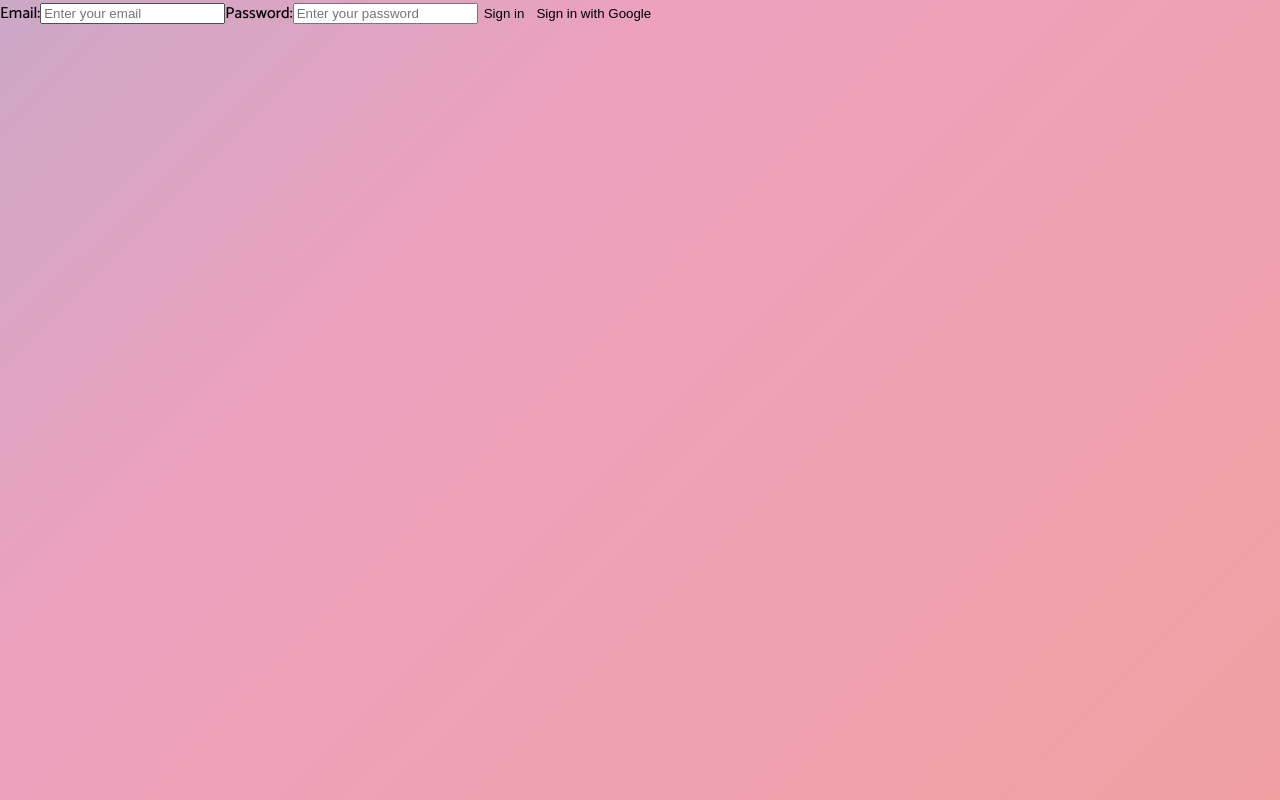
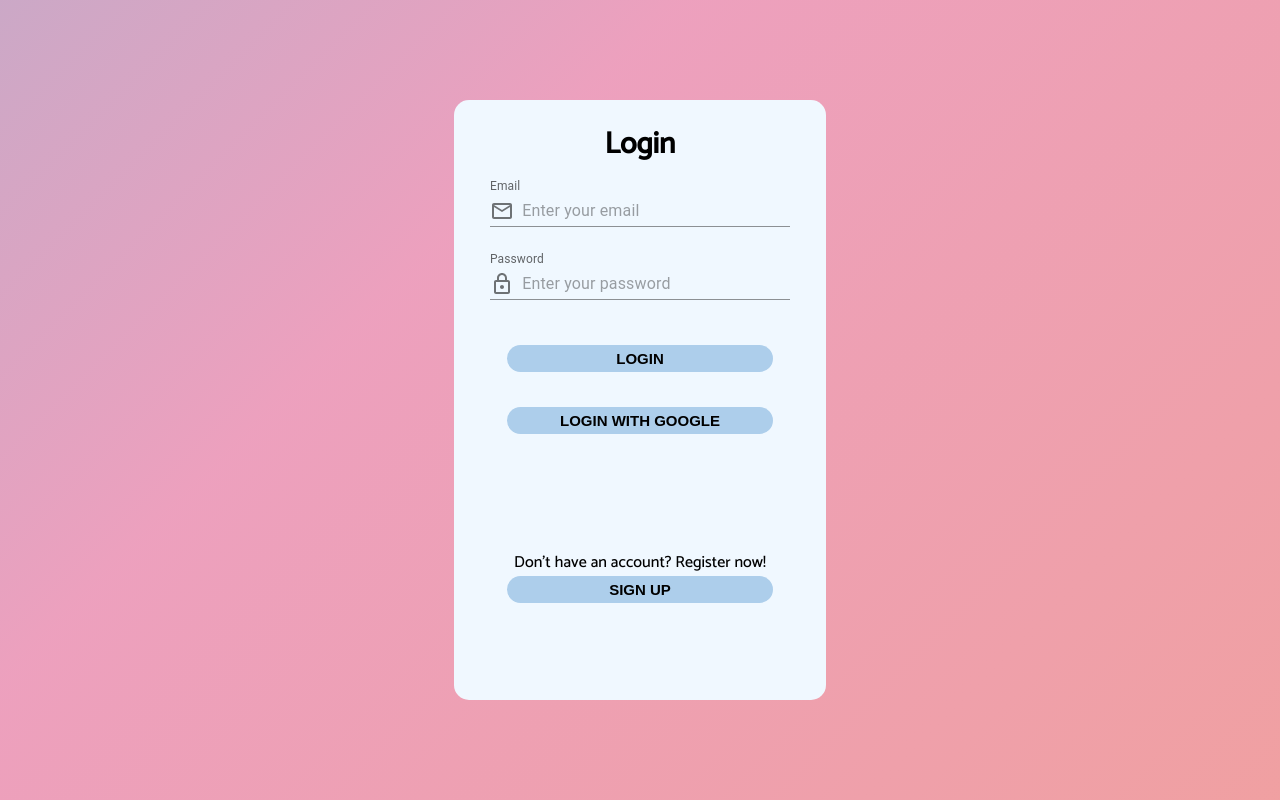
Before and after one commit to ShawnZhang0828/language-learning-app, a React (Create React App) app in the folder client/: page / in a window 1280 px wide. Built offline with nearby package versions, Linux system fonts and the light colour scheme; no server answers.

Commit message:
add log out, fix login format

```diff
--- a/client/src/components/GoogleSignIn.js
+++ b/client/src/components/GoogleSignIn.js
@@ -1,19 +1,20 @@
-import React from 'react';
-import firebase from 'firebase/compat/app';
+import React from "react";
+import firebase from "firebase/compat/app";
 
-import { auth } from '../controllers/FirebaseController';
+import { auth } from "../controllers/FirebaseController";
 
 const GoogleSignIn = () => {
   const signInWithGoogleHandler = () => {
-        auth.signInWithPopup(new firebase.auth.GoogleAuthProvider())
+    auth
+      .signInWithPopup(new firebase.auth.GoogleAuthProvider())
       .catch((error) => {
         console.error("Error signing in with Google", error);
       });
   };
 
   return (
-        <button onClick={signInWithGoogleHandler}>
-            Sign in with Google
+    <button onClick={signInWithGoogleHandler} className="login-page-button">
+      LOGIN WITH GOOGLE
     </button>
   );
 };
--- a/client/src/components/MainPage.js
+++ b/client/src/components/MainPage.js
@@ -1,51 +1,122 @@
-import React, { useState } from 'react'
-import Modal from '@mui/material/Modal';
-import Zoom from '@mui/material/Zoom';
+import React, { useState } from "react";
+import { useNavigate } from "react-router-dom";
+import { Modal, Zoom, Avatar, Drawer, List, Divider } from "@mui/material";
+import FaceIcon from "@mui/icons-material/Face";
 
-import "../styles/MainPage.css"
-import { features } from '../controllers/FeatureController'
+import "../styles/MainPage.css";
+import { auth } from "../controllers/FirebaseController";
+import { features } from "../controllers/FeatureController";
 
-import IconGrid from './IconGrid'
-import SubfeatureList from './SubfeatureList';
+import IconGrid from "./IconGrid";
+import SubfeatureList from "./SubfeatureList";
 
 function MainPage() {
+  const [selectedFeature, setSelectedFeature] = useState("");
+  const [showDrawer, setShowDrawer] = useState(false);
 
-    const [selectedFeature, setSelectedFeature] = useState("");
-    const [zoom, setZoom] = useState(false);
+  const navigate = useNavigate();
+
+  const onAvatarClick = () => {
+    setShowDrawer(true);
+  };
+
+  const onLogoutClick = async () => {
+    try {
+      await auth.signOut();
+      console.log("user logged out");
+      navigate("/");
+    } catch (error) {
+      console.error("error logging out: ", error);
+    }
+  };
 
   const handleFeatureSelected = (feature) => {
     setSelectedFeature(feature);
-        setZoom(true);
   };
 
   const handleFeatureUnselected = () => {
     setSelectedFeature("");
-        setZoom(false);
   };
 
   return (
-        <div className='all-feature-container'>
+    <div id="main-page-container">
+      <button className="avatar-button" onClick={onAvatarClick}>
+        <Avatar>
+          <FaceIcon />
+        </Avatar>
+      </button>
+      <Drawer
+        anchor="left"
+        open={showDrawer}
+        onClose={() => {
+          setShowDrawer(false);
+        }}
+      >
+        <div className="avatar-container user-drawer-item-container">
+          <Avatar sx={{}}>
+            <FaceIcon />
+          </Avatar>
+        </div>
+        <Divider />
+        <List>
+          <div className="user-drawer-item-container user-drawer-option">
+            Favourites
+          </div>
+          <div className="user-drawer-item-container user-drawer-option">
+            Progress
+          </div>
+        </List>
+        <Divider />
+        <List>
+          <div className="user-drawer-item-container user-drawer-option">
+            Account
+          </div>
+          <div className="user-drawer-item-container user-drawer-option">
+            Setting
+          </div>
+          <div className="user-drawer-item-container user-drawer-option">
+            Feedback
+          </div>
+        </List>
+        <Divider />
+        <List>
+          <div
+            className="user-drawer-item-container user-drawer-option"
+            onClick={onLogoutClick}
+          >
+            Logout
+          </div>
+        </List>
+        {/* TODO: MORE ITEMS */}
+      </Drawer>
+      <div id="all-feature-container">
         <h1>Unlock Your Potential</h1>
         <div
-                className='icon-grid-container'
-                style={{ opacity: selectedFeature === "" ? 1 : 0.3}}>
-                <IconGrid options={features} handleCellSelected={handleFeatureSelected}/>
+          className="icon-grid-container"
+          style={{ opacity: selectedFeature === "" ? 1 : 0.3 }}
+        >
+          <IconGrid
+            options={features}
+            handleCellSelected={handleFeatureSelected}
+          />
         </div>
-            {features.map(feature => (
+        {features.map((feature) => (
           <Modal
             open={selectedFeature === feature.value}
             onClose={handleFeatureUnselected}
-                    id='subfeature-popup'
-                    key={feature.value}>
+            id="subfeature-popup"
+            key={feature.value}
+          >
             <Zoom in={selectedFeature === feature.value}>
-                            <div id='subfeature-list-container'>
-                                <SubfeatureList subfeatures={feature.subfeature}/>
+              <div id="subfeature-list-container">
+                <SubfeatureList subfeatures={feature.subfeature} />
               </div>
             </Zoom>
           </Modal>
         ))}
       </div>
-    )
+    </div>
+  );
 }
 
-export default MainPage
+export default MainPage;
--- a/client/src/components/SignInForm.js
+++ b/client/src/components/SignInForm.js
@@ -1,18 +1,24 @@
-import React, { useState, useContext } from 'react';
-import { useNavigate } from 'react-router-dom';
+import React, { useState, useContext } from "react";
+import { useNavigate } from "react-router-dom";
+import { FormControl, Input, InputAdornment, InputLabel } from "@mui/material";
+import MailOutlineIcon from "@mui/icons-material/MailOutline";
+import LockOutlinedIcon from "@mui/icons-material/LockOutlined";
 
-import { auth } from '../controllers/FirebaseController';
-import { signInWithEmailAndPassword } from '../controllers/SignInController';
-import { userPreferenceContext } from '../controllers/PreferenceController';
+import { auth } from "../controllers/FirebaseController";
+import { signInWithEmailAndPassword } from "../controllers/SignInController";
+import { userPreferenceContext } from "../controllers/PreferenceController";
 
-import GoogleSignIn from './GoogleSignIn';
+import "../styles/SigninPage.css";
+import GoogleSignIn from "./GoogleSignIn";
 
 const SignInForm = () => {
-    const [email, setEmail] = useState('');
-    const [password, setPassword] = useState('');
+  const [email, setEmail] = useState("");
+  const [password, setPassword] = useState("");
   const [error, setError] = useState(null);
 
-    const { userPreference, setUserPreference } = useContext(userPreferenceContext);
+  const { userPreference, setUserPreference } = useContext(
+    userPreferenceContext
+  );
 
   const navigate = useNavigate();
 
@@ -40,46 +46,72 @@ const SignInForm = () => {
   };
 
   const onChangeHandler = (event) => {
-        const {name, value} = event.currentTarget;
+    const { name, value } = event.currentTarget;
 
-        if (name === 'userEmail') {
+    if (name === "userEmail") {
       setEmail(value);
-        }
-        else if (name === 'userPassword'){
+    } else if (name === "userPassword") {
       setPassword(value);
     }
   };
 
   return (
-        <div>
+    <div id="login-form-container">
       {error !== null && <div>{error}</div>}
-            <form>
-                <label htmlFor="userEmail">
-                    Email:
-                </label>
-                <input
+
+      <form id="login-form">
+        <div id="login-header">Login</div>
+        <FormControl
+          variant="standard"
+          sx={{ marginBottom: "25px", width: "90%" }}
+        >
+          <InputLabel htmlFor="userEmail">Email</InputLabel>
+          <Input
+            id="user-email"
+            name="userEmail"
             type="email"
-                    name="userEmail"
-                    value = {email}
             placeholder="Enter your email"
-                    id="userEmail"
-                    onChange = {(event) => onChangeHandler(event)}
+            value={email}
+            onChange={(event) => onChangeHandler(event)}
+            startAdornment={
+              <InputAdornment position="start">
+                <MailOutlineIcon />
+              </InputAdornment>
+            }
           />
-                <label htmlFor="userPassword">
-                    Password:
-                </label>
-                <input
+        </FormControl>
+        <FormControl
+          variant="standard"
+          sx={{ marginBottom: "45px", width: "90%" }}
+        >
+          <InputLabel htmlFor="userPassword">Password</InputLabel>
+          <Input
+            id="user-password"
+            name="userPassword"
             type="password"
-                    name="userPassword"
-                    value = {password}
             placeholder="Enter your password"
-                    id="userPassword"
-                    onChange = {(event) => onChangeHandler(event)}
+            value={password}
+            onChange={(event) => onChangeHandler(event)}
+            startAdornment={
+              <InputAdornment position="start">
+                <LockOutlinedIcon />
+              </InputAdornment>
+            }
           />
-                <button onClick = {(event) => {signInWithEmailAndPasswordHandler(event, email, password)}}>
-                    Sign in
+        </FormControl>
+        <button
+          className="login-page-button"
+          onClick={(event) => {
+            signInWithEmailAndPasswordHandler(event, email, password);
+          }}
+        >
+          LOGIN
         </button>
         <GoogleSignIn></GoogleSignIn>
+        <div id="register-container">
+          <div id="register-text">Don't have an account? Register now!</div>
+          <button className="login-page-button">SIGN UP</button>
+        </div>
       </form>
     </div>
   );
--- a/client/src/styles/MainPage.css
+++ b/client/src/styles/MainPage.css
@@ -1,4 +1,4 @@
-.all-feature-container {
+#all-feature-container {
     display: flex;
     flex-direction: column;
     align-items: center;
@@ -6,6 +6,31 @@
     height: 80vh;
 }
 
+/* User Drawer CSS */
+.avatar-button {
+    position: absolute;
+    top: 10px;
+    left: 10px;
+}
+
+.user-drawer-item-container {
+    width: 160px;
+    height: 50px;
+    padding-left: 17px;
+    display: flex;
+    align-items: center;
+    font-size: 20px;
+}
+
+.user-drawer-option:hover {
+    background-color: rgb(118, 225, 242);
+}
+
+.avatar-container {
+    height: 60px;
+}
+
+/* Subfeature Popup CSS */
 #subfeature-popup {
     display: flex;
     flex-direction: column;
--- /dev/null
+++ b/client/src/styles/SigninPage.css
@@ -0,0 +1,47 @@
+#login-header {
+    font-size: 30px;
+    font-weight: bold;
+    margin-bottom: 10px;
+}
+
+#login-form-container {
+    width: 100vw;
+    height: 100vh;
+    display: flex;
+    justify-content: center;
+    align-items: center;
+}
+
+#login-form {
+    width: 26%;
+    height: 70%;
+    display: flex;
+    flex-direction: column;
+    align-items: center;
+
+    background-color: aliceblue;
+    border-radius: 15px;
+    padding: 20px;
+}
+
+.login-page-button {
+    font-size: 15px;
+    font-weight: bold;
+    width: 80%;
+    border-radius: 20px;
+    padding: 5px 0;
+    margin-bottom: 35px;
+    background-color: rgb(173, 206, 235);
+}
+
+#register-text {
+    font-weight: lighter;
+    margin-top: 80px;
+}
+
+#register-container {
+    display: flex;
+    flex-direction: column;
+    align-items: center;
+    width: 100%;
+}
```
Lines whose indentation alone changed are shown as unchanged.
